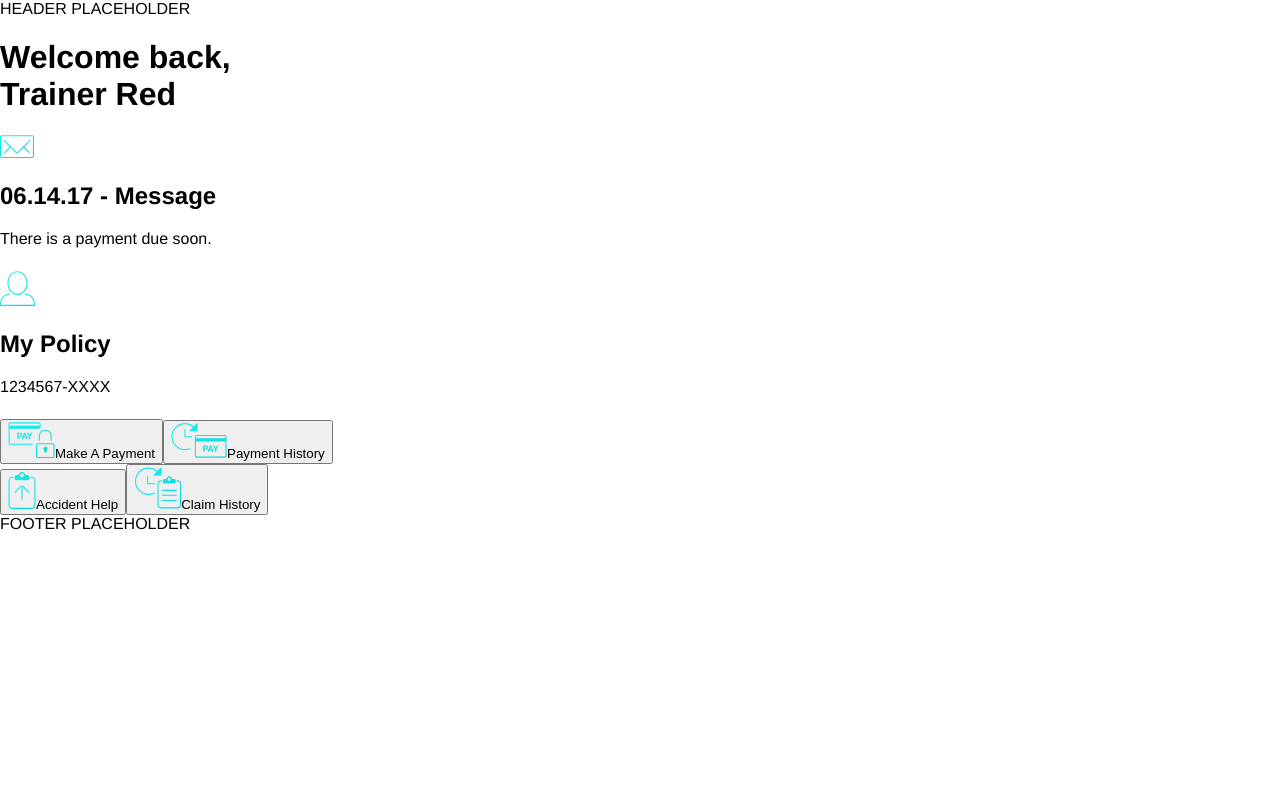
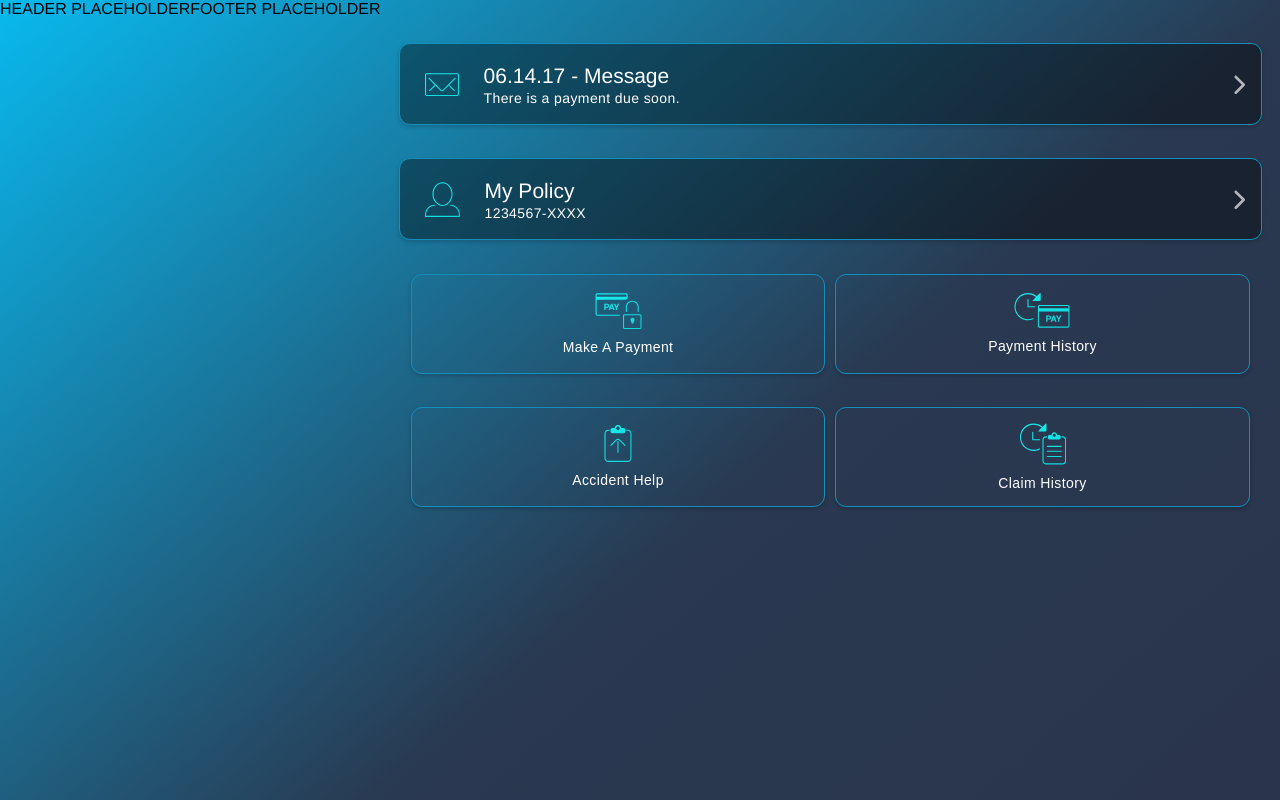
Before and after one commit to jmcreasman/Pokedex, a Vue app in the folder pokedex/: page /#/ in a window 1280 px wide. Built offline with nearby package versions, Linux system fonts and the light colour scheme.

Commit message:
incorporated styles from demo app to rewrite at a later date

```diff
--- a/pokedex/src/components/Dashboard.vue
+++ b/pokedex/src/components/Dashboard.vue
@@ -52,6 +52,10 @@
 </template>
 
 <script>
+
+import Vue from 'vue';
+import router from '../router';
+
 export default {
   name: 'Dashboard',
   data () {
@@ -64,8 +68,184 @@ export default {
 
 <!-- Add "scoped" attribute to limit CSS to this component only -->
 <style scoped>
+
+  * {
+    margin: 0;
+    padding: 0;
+  }
+
   .app {
-    /* background: linear-gradient(-41deg, #2A354C 1%, #293951 41%, #09B9EE 100%); */
+    background: linear-gradient(-41deg, #2A354C 1%, #293951 41%, #09B9EE 100%);
     height: 100vh;
   }
+
+  .main {
+    top: -60px;
+    color: white;
+    height: 75%;
+    padding: 0px 18px;
+    order: 1;
+    flex: 1;
+    z-index: 1;
+    width: 100%;
+    position: relative;
+    /* transition: .4s cubic-bezier(0.215, 0.61, 0.355, 1); */
+  }
+
+  .main-content {
+    position: absolute;
+    overflow-y: scroll;
+    overflow-x: visible;
+  }
+
+  .invisible-scrollbar::-webkit-scrollbar {
+    display: none;
+  }
+
+  html::-webkit-scrollbar, body::-webkit-scrollbar {
+    display: none;
+  }
+
+  button {
+    width: 165px;
+    height: 100px;
+    color: white;
+    background: none;
+    /* opacity: 0; */
+    position: relative;
+    /* animation: bottom-slide-in 0.3s forwards;
+    animation-delay: 2s;
+    -webkit-animation: bottom-slide-in  0.3s forwards;
+    -webkit-animation-delay: 2s; */
+  }
+
+  button.column {
+    font-size: 14px;
+    letter-spacing: 0.4px;
+    flex-direction: column;
+    width: auto;
+    border: none;
+  }
+
+  button.column.left {
+    margin-right: 5px;
+  }
+
+  button.column.right {
+    margin-left: 5px;
+  }
+
+  .column {
+    font-size: 14px;
+    letter-spacing: 0.4px;
+    flex-direction: column;
+    width: auto;
+    border: none;
+  }
+
+  div, section, button {
+    display: flex;
+    flex-wrap: wrap;
+    width: 100%;
+    justify-content: center;
+  }
+
+  h1 {
+    font-size: 27px;
+    font-weight: 100;
+    color: #FFFFFF;
+    letter-spacing: 0;
+    line-height: 30px;
+    width: 100%;
+    display: flex;
+    text-align: left;
+    margin-top: 5px;
+    margin-bottom: 5px;
+    /* animation: fadein 0.5s forwards;
+    -webkit-animation: fadein 0.5s forwards; */
+  }
+
+  h2 {
+    font-size: 21px;
+    font-weight: 100;
+    color: #FFFFFF;
+    letter-spacing: 0;
+    margin-top: 2px;
+    margin-bottom: 2px;
+  }
+
+  img {
+    margin-left: 16px;
+    margin-right: 16px;
+    margin-bottom: 10px;
+  }
+
+  .icon {
+    margin-left: 25px;
+    margin-right: 25px;
+    margin-bottom: 0px;
+  }
+
+  .open-arrow {
+    margin-bottom: 0px;
+  }
+
+  section.column {
+    width: 50%;
+    justify-content: center;
+  }
+
+  section .column {
+    border: 1px solid #148FBB;
+    box-shadow: 0 2px 4px 0 rgba(0,0,0,0.18);
+    border-radius: 11px;
+    width: 48%;
+    box-sizing: border-box;
+    align-items: center;
+  }
+
+  .top-section {
+    justify-content: space-between;
+    background: rgba(0,0,0,0.40);
+    border: 1px solid #148FBB;
+    box-shadow: 0 2px 4px 0 rgba(0,0,0,0.18);
+    border-radius: 11px;
+    height: 80px;
+    align-items: center;
+    position: relative;
+    /* opacity: 0; */
+  }
+
+  .message {
+    animation: left-slide-in 0.3s forwards;
+    animation-delay: 0.5s;
+    -webkit-animation: left-slide-in  0.3s forwards;
+    -webkit-animation-delay: 0.5s;
+  }
+
+  .my-policy {
+    animation: left-slide-in 0.3s forwards;
+    animation-delay: 0.7;
+    -webkit-animation: left-slide-in  0.3s forwards;
+    -webkit-animation-delay: 0.7s;
+  }
+
+  .widthOfContent {
+    width: auto;
+    align-items: center;
+  }
+
+/* For when working footer is complete */
+  /* #my-agent {
+    font-family: 'Avenir', Helvetica, Arial, sans-serif;
+    -webkit-font-smoothing: antialiased;
+    -moz-osx-font-smoothing: grayscale;
+    text-align: center;
+    color: #2c3e50;
+
+    display: flex;
+    height: 90vh;
+    flex-direction: column;
+    overflow: hidden;
+  } */
 </style>
```
